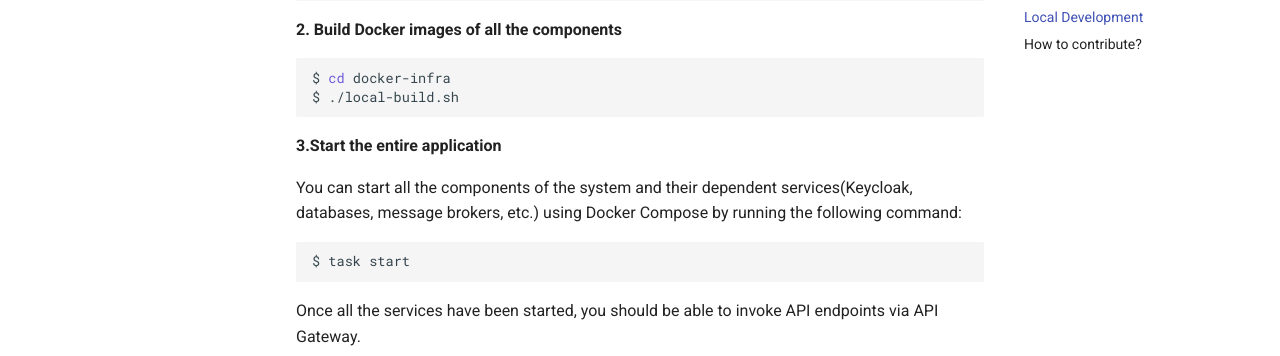
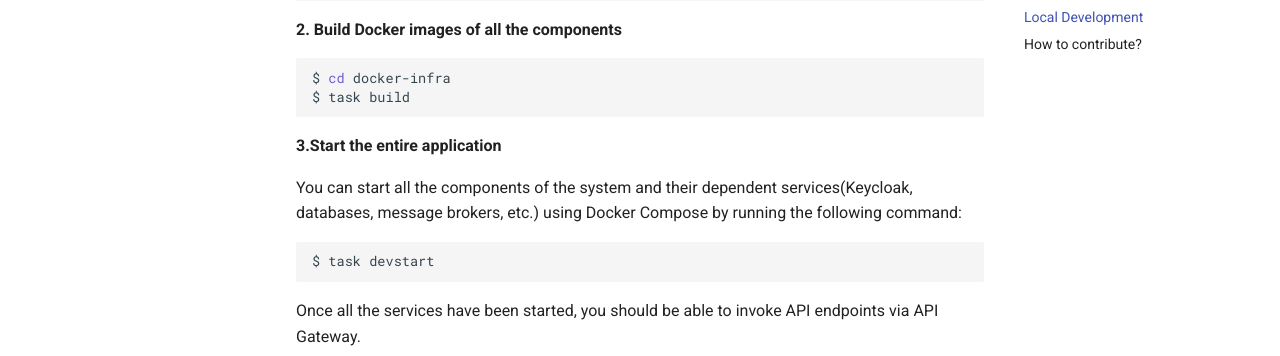
Before and after one commit to feature-tracker/feature-tracker.github.io, an MkDocs documentation site: the page built from docs/index.md, in a window 1280 px wide and 900 px high, scrolled down 1823 px. Shown: the part 172-528 px from the top of the window. Built offline with MkDocs 1.6.1 and Material for MkDocs 9.7.7, drawn with Linux system fonts in a browser that asks for light colours.

Commit message:
chore: Update development instructions
Signed-off-by: K Siva Prasad Reddy <sivaprasadreddy.k@gmail.com>

````diff
--- a/docs/index.md
+++ b/docs/index.md
@@ -83,7 +83,7 @@ $ git clone https://github.com/feature-tracker/feature-tracker-angular.git
 
 ```shell
 $ cd docker-infra
-$ ./local-build.sh
+$ task build
 ```
 
 **3.Start the entire application**
@@ -92,7 +92,7 @@ You can start all the components of the system and their dependent services(Keyc
 using Docker Compose by running the following command:
 
 ```shell
-$ task start
+$ task devstart
 ```
 
 Once all the services have been started, you should be able to invoke API endpoints via API Gateway.
````
